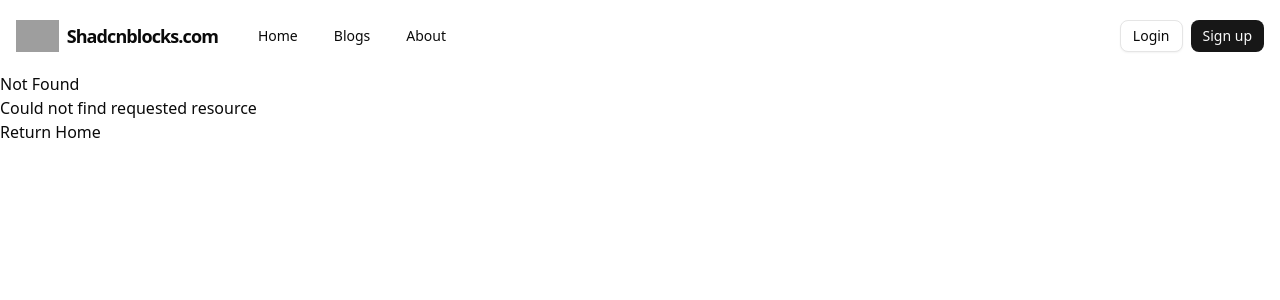
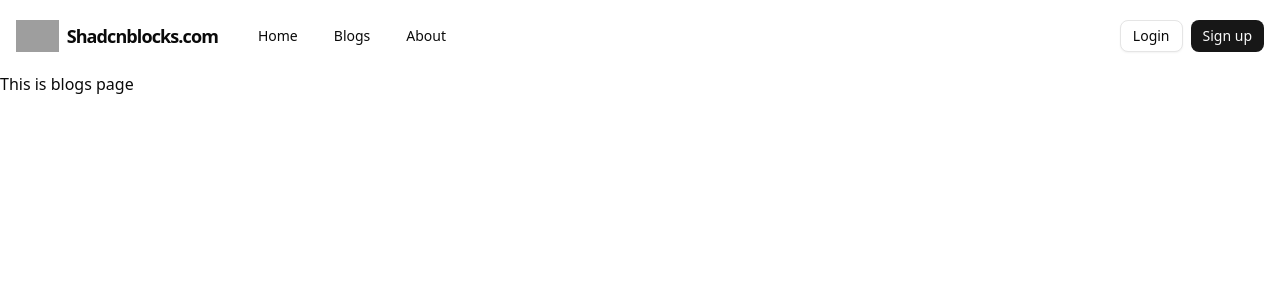
Before and after one commit to ShuvoSW/Web-development, a Next.js app in the folder Milestone -5/blog-site-client/: page /blogs in a window 1280 px wide. Before the commit this address had no page. Shown: the top 300 px of the page. Built offline with nearby package versions, Linux system fonts and the light colour scheme; grey boxes are pictures that could not be loaded.

Commit message:
blogs-page.tsx

```diff
--- /dev/null
+++ b/Milestone -5/blog-site-client/src/app/blogs/page.tsx
@@ -0,0 +1,7 @@
+export default function BlogPage() {
+  return (
+    <div>
+      <h1>This is blogs page </h1>
+    </div>
+  );
+}
```
